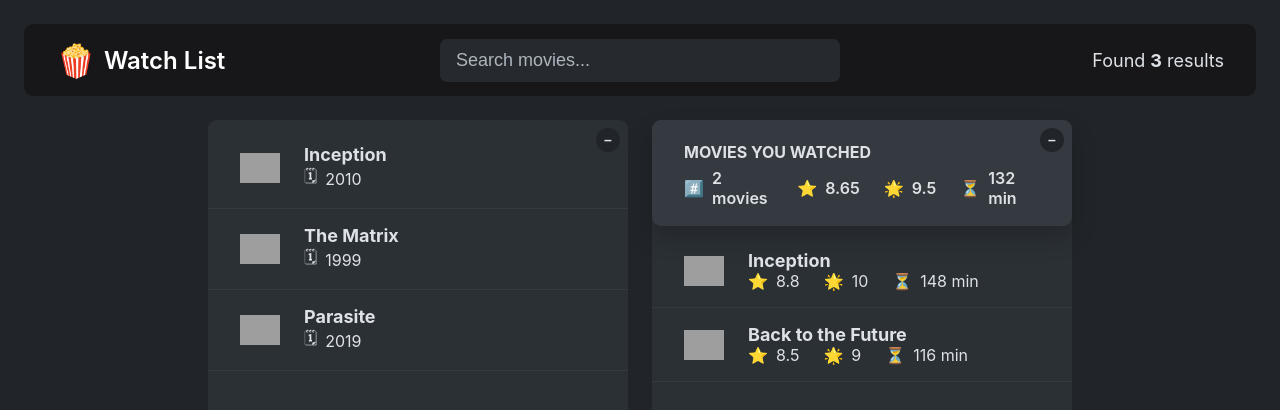
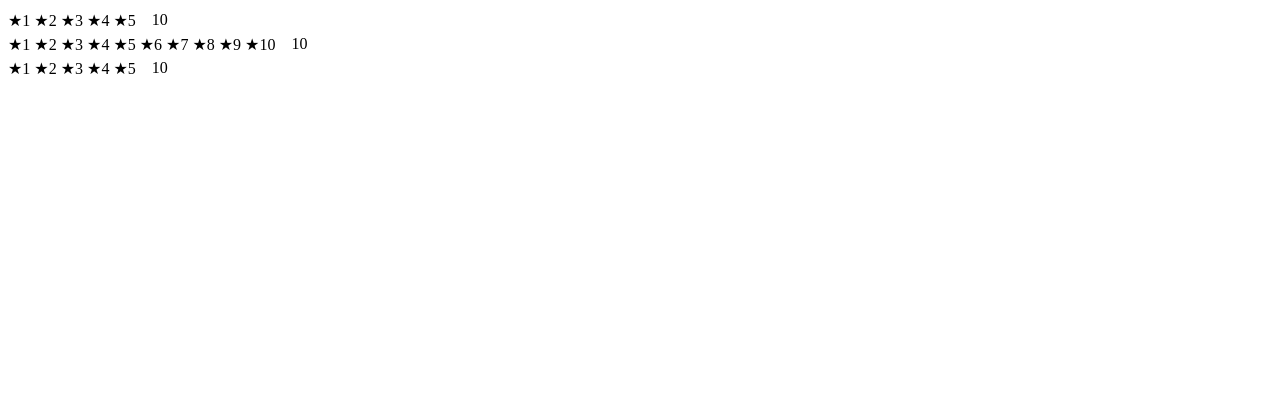
Before and after one commit to qaserge/react-movies-watch-list, a React (Create React App) app: page / in a window 1280 px wide. Shown: the top 410 px of the page. Built offline with nearby package versions, Linux system fonts and the light colour scheme; grey boxes are pictures that could not be loaded.

Commit message:
Star Component created

```diff
--- a/src/index.js
+++ b/src/index.js
@@ -1,13 +1,17 @@
-import React from 'react';
-import ReactDOM from 'react-dom/client';
-import './index.css';
-import App from './App';
+import React from "react";
+import ReactDOM from "react-dom/client";
+import StarRating from "./starRating/StarRating";
+// import './index.css';
+// import App from './App';
 // import reportWebVitals from './reportWebVitals';
 
-const root = ReactDOM.createRoot(document.getElementById('root'));
+const root = ReactDOM.createRoot(document.getElementById("root"));
 root.render(
   <React.StrictMode>
-    <App />
+    {/* <App /> */}
+    <StarRating maxRating={5} />
+    <StarRating maxRating={10} />
+    <StarRating />
   </React.StrictMode>
 );
 
--- /dev/null
+++ b/src/starRating/StarRating.jsx
@@ -0,0 +1,28 @@
+const containerStyle = {
+  display: "flex",
+  alignItems: "center",
+  gap: "16px",
+};
+
+const starRatingStyle = {
+  display: "flex",
+  gap: "4px",
+};
+
+const textStyle = {
+  lineHeight: "1.5",
+  margin: "0",
+};
+
+export default function StarRating({ maxRating = 5 }) {
+  return (
+    <div style={containerStyle}>
+      <div style={starRatingStyle}>
+        {Array.from({ length: maxRating }, (_, i) => (
+          <span className="star-rating">★{i + 1}</span>
+        ))}
+      </div>
+      <p style={textStyle}>10</p>
+    </div>
+  );
+}
```
